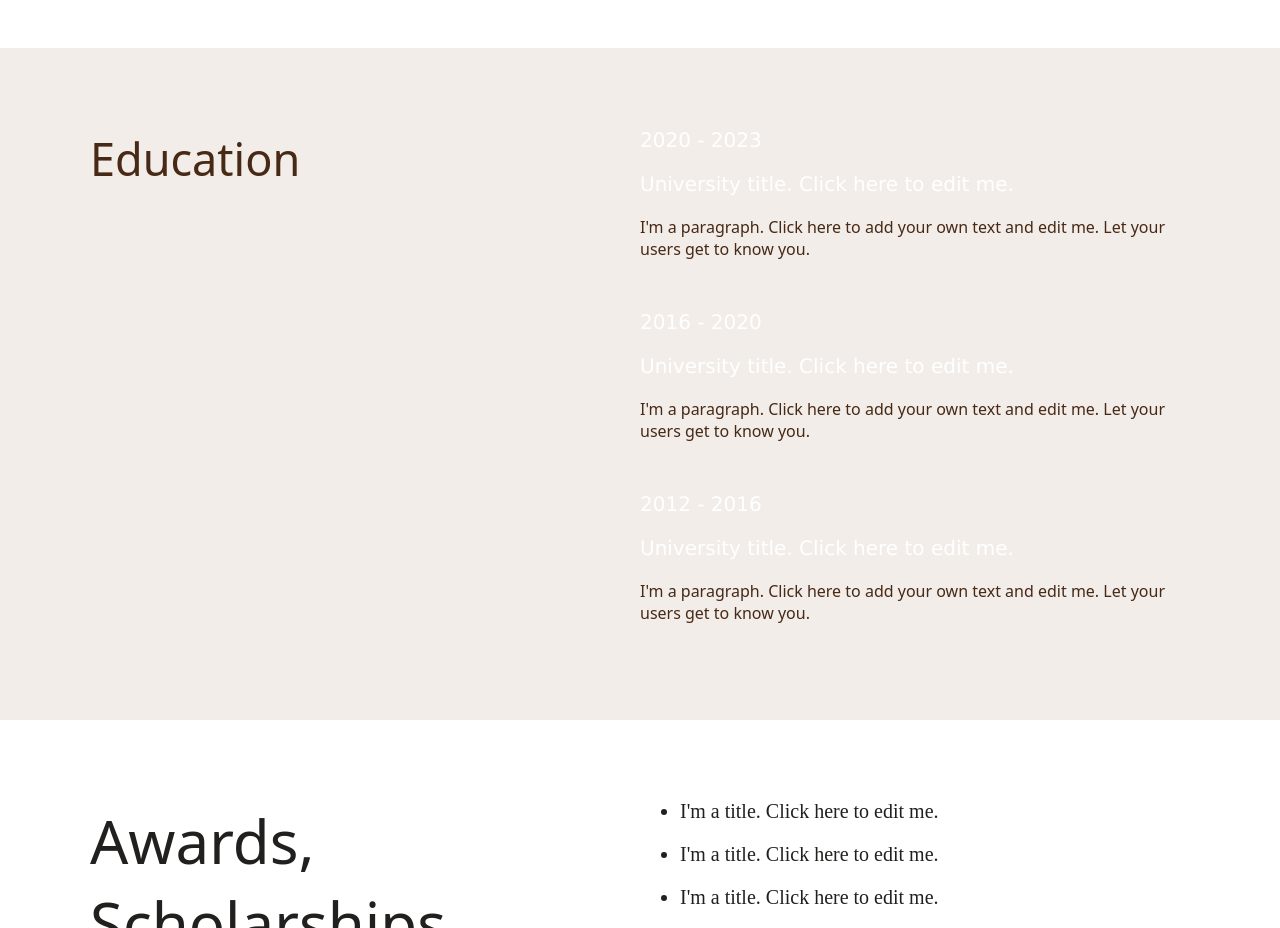
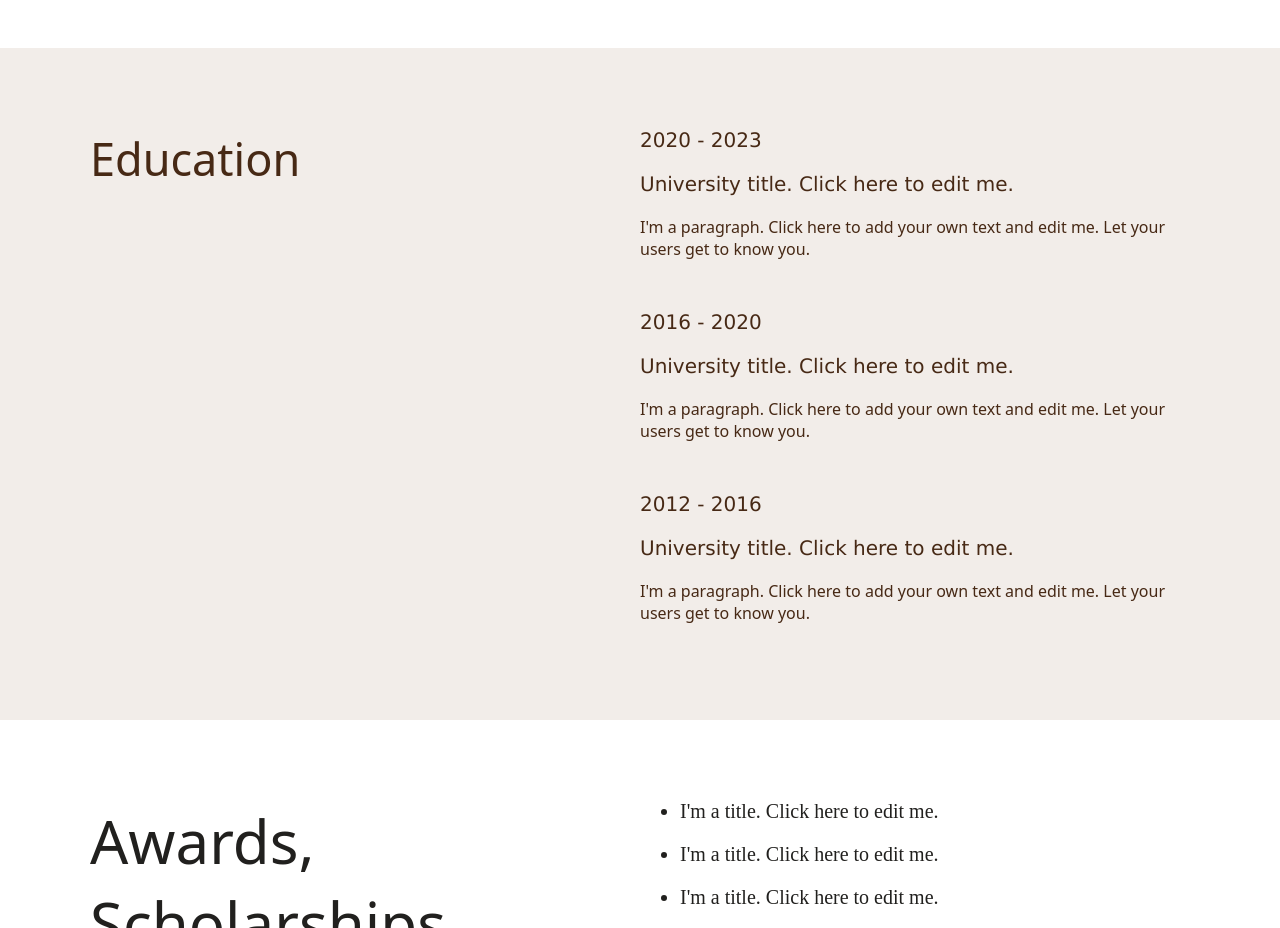
Before and after one commit to Ekram60098/Daniel-Tenant, a plain HTML site: page index.html in a window 1280 px wide. Shown: the part 3680-4608 px from the top of the page. Drawn offline with Linux system fonts and the light colour scheme; a script that the page names is missing.

Commit message:
ignore this commit

```diff
--- a/style.css
+++ b/style.css
@@ -125,6 +125,7 @@ nav .logo a {
 }
 .education .education-box h3 {
   font-weight: normal;
+  color: #472915;
 }
 .education .education-box h3:first-of-type {
   margin-top: 0;
```
